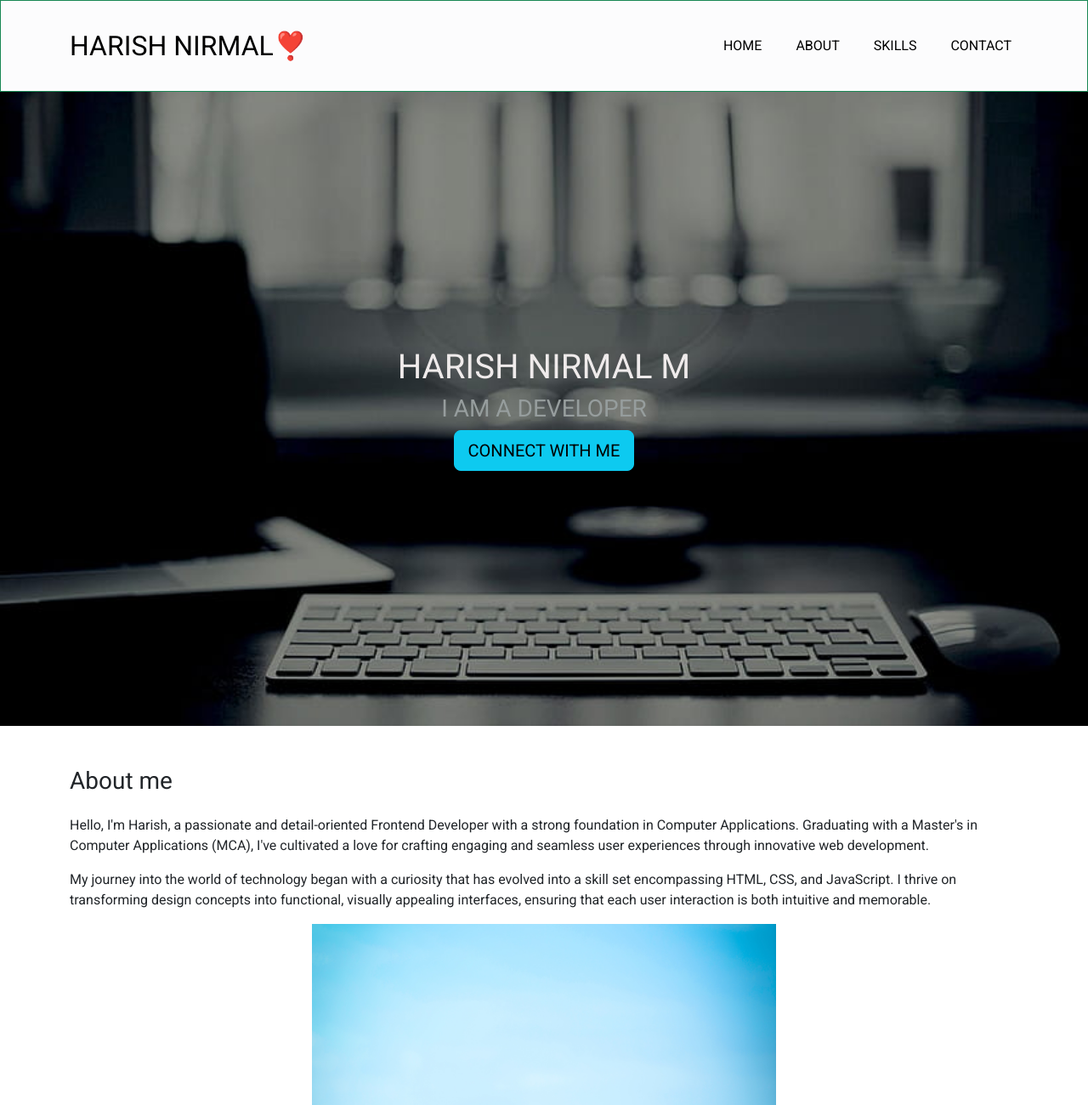
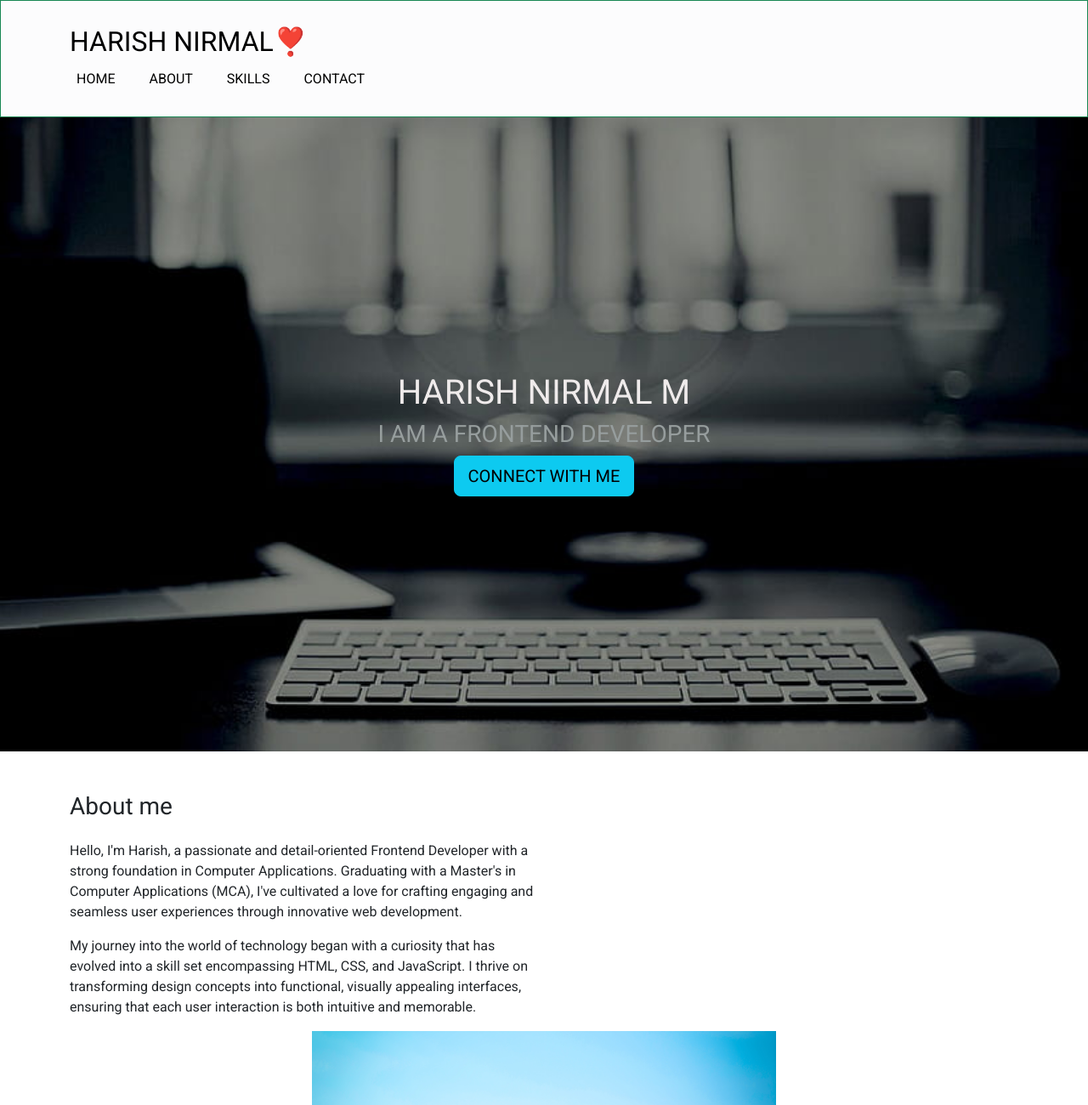
Before and after one commit to Harishnirmal/Harishnirmal-portfolio, a plain HTML site: page index.html in a window 1280 px wide. Shown: the top 1300 px of the page at 85% size. Drawn offline with nearby package versions, Linux system fonts and the light colour scheme.

Commit message:
Added head

```diff
--- a/css/style.css
+++ b/css/style.css
@@ -3,7 +3,7 @@ body{
 font-family: 'Roboto', sans-serif;
 }
 .banner{
-    background-image: url(../img/backimg.jpg);
+    background-image: url(../img/backimg.jpg) ;
     background-size:cover;
     padding: 300px;
 }
--- a/index.html
+++ b/index.html
@@ -10,13 +10,15 @@
   <link href="https://fonts.googleapis.com/css2?family=Poppins&family=Roboto&display=swap" rel="stylesheet">
   <link href="https://cdn.jsdelivr.net/npm/bootstrap@5.3.2/dist/css/bootstrap.min.css" rel="stylesheet"
     integrity="sha384-T3c6CoIi6uLrA9TneNEoa7RxnatzjcDSCmG1MXxSR1GAsXEV/Dwwykc2MPK8M2HN" crossorigin="anonymous">
-  <link rel="stylesheet" href="/css/style.css">
+  <link rel="stylesheet" href="./css/style.css">
 
 </head>
 
 <body>
-  <nav class="navbar navbar-expand-lg bg-light-subtle  py-4 text-uppercase border-bottom border border-success navbar sticky-top">
+  <nav class="navbar navbar-expand-lg bg-light-subtle  py-4 text-uppercase border-bottom border border-success navbar sticky-top fluild">
     <div class="container">
+      <div class="row">
+        <div class="col-md-12 col-sm-6">
       <a class="navbar-brand fs-2" href="#">Harish Nirmal❣️</a>
       <button class="navbar-toggler" type="button" data-bs-toggle="collapse" data-bs-target="#navbarSupportedContent"
         aria-controls="navbarSupportedContent" aria-expanded="false" aria-label="Toggle navigation">
@@ -38,17 +40,20 @@
           </li>
         </ul>
       </div>
+      </div>
+      </div>
     </div>
   </nav>
-  <section class="banner text-center text-uppercase">
+  <section class="banner text-center text-uppercase ">
     <div class="container">
-      <div class="col-md-12">
+      <div class="row">
+      <div class="col-md-12 ">
         <div class="w-75-margin-auto ">
           <div>
             <h1 class="name">Harish Nirmal m</h1>
-            <h3 class="name1">I am a developer</h3>
+            <h3 class="name1">I am a Frontend developer</h3>
             <a href="https://www.instagram.com/_smart.harish_/" class="btn btn-info btn btn-primary btn-lg text-uppercase fs-15">Connect with me</a>
-
+          </div>
           </div>
         </div>
       </div>
@@ -57,7 +62,7 @@
   <section id="about" class="py-5">
     <div class="container">
       <div class="row align-items-center">
-        <div class="col-md-6"></div>
+        <div class="col-md-6 col-12">
         <h3 class="pb-3">About me</h3>
         <p>Hello, I'm Harish, a passionate and detail-oriented Frontend Developer with a strong foundation in Computer
           Applications. Graduating with a Master's in Computer Applications (MCA), I've cultivated a love for crafting
@@ -66,7 +71,7 @@
         <p> My journey into the world of technology began with a curiosity that has evolved into a skill set
           encompassing HTML, CSS, and JavaScript. I thrive on transforming design concepts into functional, visually
           appealing interfaces, ensuring that each user interaction is both intuitive and memorable.</p>
-
+        </div>
       </div>
       <div class="row justify-content-center">
       <div class="col-md-6 ">
```
Also changed, not shown: 1 other file.
